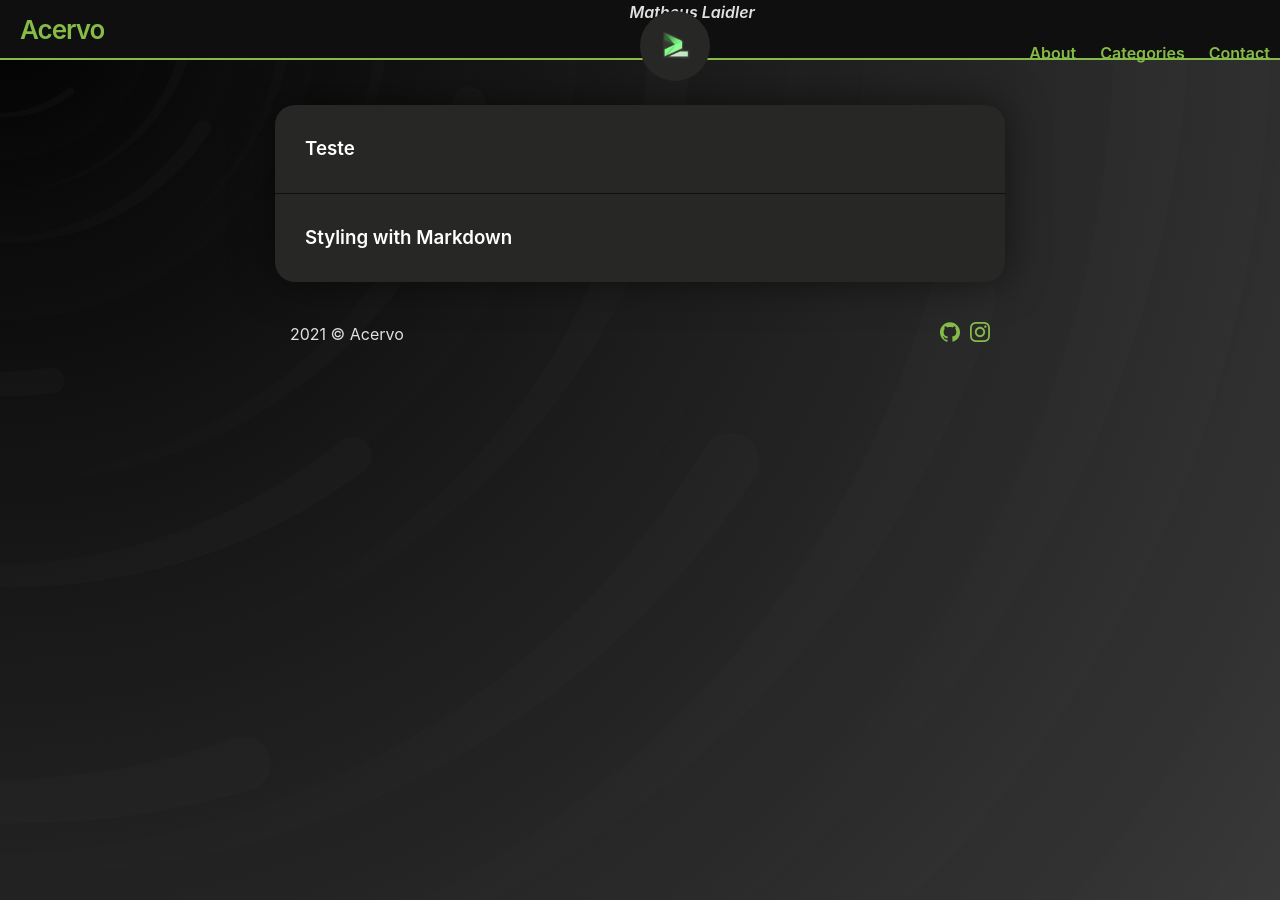
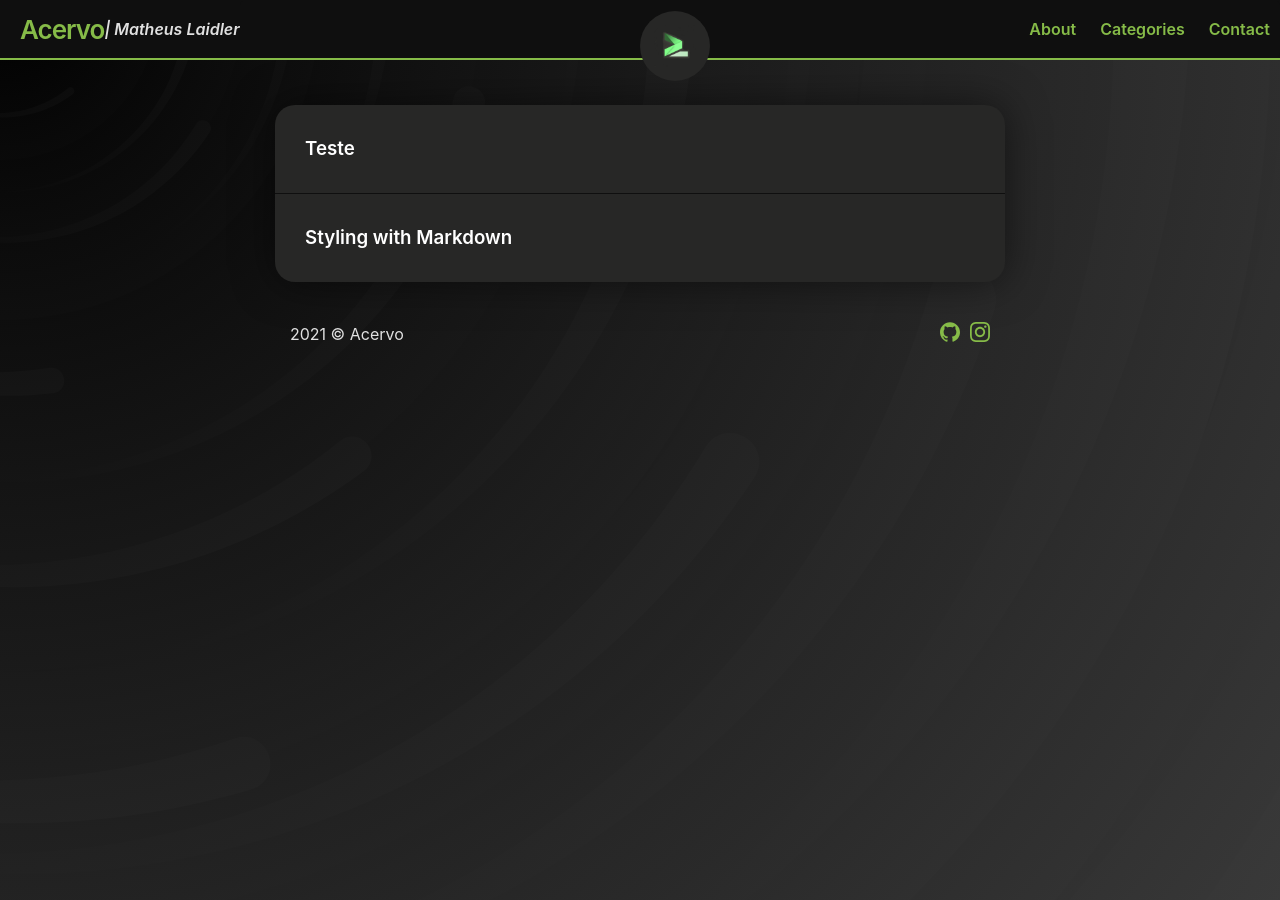
Before and after one commit to matheuslaidler/WayOfSec-Welcome-Theme, a Jekyll site: the page built from index.md, in a window 1280 px wide. Built offline with Jekyll 4.4.1, drawn with Linux system fonts in a browser that asks for light colours.

Commit message:
another one

```diff
--- a/_includes/header.html
+++ b/_includes/header.html
@@ -3,10 +3,9 @@
   {%- assign page_paths = site.header_pages | default: default_paths -%}
   {%- assign titles_size = site.pages | map: 'title' | join: '' | size -%}
   <a class="site-title" rel="author" href="{{ "/" | relative_url }}">{{ site.title | escape }}</a>
-
+  <center><i> | Matheus Laidler</i></center>
   {%- if titles_size > 0 -%}
     <nav class="site-nav">
-      <center><i>Matheus Laidler</i></center>
       <input type="checkbox" id="nav-trigger" class="nav-trigger" />
       <label for="nav-trigger">
         <span class="menu-icon">
```
